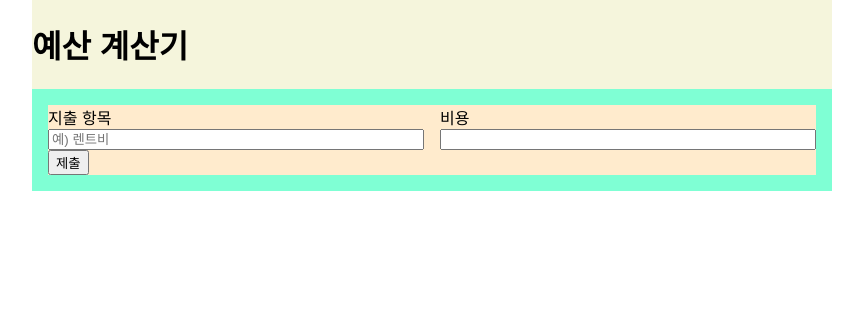
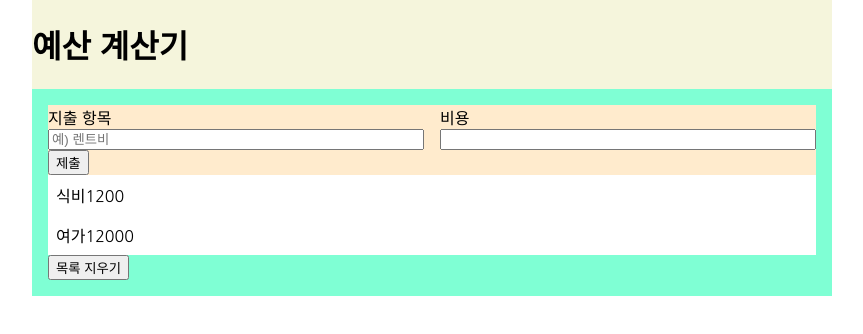
Before and after one commit to SJ70/Budget_Calculator, a React (Create React App) app: page / in a window 1280 px wide. Shown: the top 334 px of the page, without its empty margins (208-1071 px from the left). Built offline with nearby package versions, Linux system fonts and the light colour scheme.

Commit message:
feat: 예산 목록 표기 구현

```diff
--- a/src/App.tsx
+++ b/src/App.tsx
@@ -1,7 +1,7 @@
 import React from 'react';
 import './App.css';
 import Title from './components/Title';
-import BudgetsContainer from './components/BudgetsContainer';
+import BudgetsContainerEl from './components/BudgetsContainerEl';
 
 function App() {
   return (
@@ -9,7 +9,7 @@ function App() {
 
       <Title/>
 
-      <BudgetsContainer/>
+      <BudgetsContainerEl/>
 
       <footer>
       </footer>
--- /dev/null
+++ b/src/class/Budget.ts
@@ -0,0 +1,40 @@
+export interface IBudget {
+    title: string,
+    cost: number
+}
+
+export class Budget implements IBudget {
+
+    private static idValue: number = 0;
+
+    private _title: string;
+    private _cost: number;
+    private _id: number;
+
+    constructor(title: string, cost: number) {
+        this._title = title;
+        this._cost = cost;
+        this._id = Budget.idValue++;
+    }
+
+    get title(): string {
+        return this._title;
+    }
+
+    get cost(): number {
+        return this._cost;
+    }
+
+    get id(): number {
+        return this._id;
+    }
+
+    set title(title: string) {
+        this._title = title;
+    }
+
+    set cost(cost: number) {
+        this._cost = cost;
+    }
+
+}
--- /dev/null
+++ b/src/components/BudgetEl.css
@@ -0,0 +1,9 @@
+.budget-container {
+    padding: .5em;
+    background-color: white;
+}
+
+.budget-cost {
+    width: 50%;
+    text-align: right;
+}
--- /dev/null
+++ b/src/components/BudgetEl.tsx
@@ -0,0 +1,20 @@
+import React from 'react'
+import './BudgetEl.css';
+
+type BudgetProps = {
+    title: string
+    cost: number
+}
+
+const BudgetEl: React.FC<BudgetProps> = ({title, cost}) => {
+    return(
+        <div className='budget-container'>
+            <span className='budget-title'>{title}</span>
+            <span className='budget-cost'>{cost}</span>
+            {/* 수정 버튼 */}
+            {/* 삭제 버튼 */}
+        </div>
+    )
+}
+
+export default BudgetEl
--- a/src/components/BudgetsContainer.tsx
+++ /dev/null
@@ -1,13 +0,0 @@
-import React from 'react';
-import Inputs from './Inputs';
-import './BudgetsContainer.css';
-
-const BudgetsContainer: React.FC = () => {
-    return (
-        <div className='budgets-container'>
-            <Inputs></Inputs>
-        </div>
-    )
-}
-
-export default BudgetsContainer;
--- /dev/null
+++ b/src/components/BudgetsContainerEl.tsx
@@ -0,0 +1,20 @@
+import React from 'react';
+import InputsEl from './InputsEl';
+import BudgetsListEl from './BudgetsListEl';
+import './BudgetsContainerEl.css';
+import { Budget } from '../class/Budget';
+
+const budgets: Budget[] = [];
+budgets.push(new Budget('식비', 1200));
+budgets.push(new Budget('여가', 12000));
+
+const BudgetsContainerEl: React.FC = () => {
+    return (
+        <div className='budgets-container'>
+            <InputsEl></InputsEl>
+            <BudgetsListEl budgets={budgets}></BudgetsListEl>
+        </div>
+    )
+}
+
+export default BudgetsContainerEl;
--- /dev/null
+++ b/src/components/BudgetsListEl.css
@@ -0,0 +1,2 @@
+.budgets-list {
+}
--- /dev/null
+++ b/src/components/BudgetsListEl.tsx
@@ -0,0 +1,23 @@
+import React from 'react'
+import './BudgetsListEl.css';
+import { Budget } from '../class/Budget';
+import BudgetEl from './BudgetEl';
+
+type Budgets = {
+    budgets: Budget[]
+}
+
+const BudgetsListEl: React.FC<Budgets> = ({budgets}) => {
+    return(
+        <div>
+            <div className='budgets-list'>
+                {budgets.map(budget => (
+                    <BudgetEl title={budget.title} cost={budget.cost} key={budget.id}/>
+                ))}
+            </div>
+            <button type='reset'>목록 지우기</button>
+        </div>
+    )
+}
+
+export default BudgetsListEl;
--- a/src/components/Inputs.tsx
+++ b/src/components/InputsEl.tsx
@@ -1,7 +1,7 @@
 import React from 'react';
-import './Inputs.css';
+import './InputsEl.css';
 
-const Inputs: React.FC = () => {
+const InputsEl: React.FC = () => {
     return (
         <div className='inputs-container'>
             <div className='input-containers'>
@@ -19,4 +19,4 @@ const Inputs: React.FC = () => {
     )
 }
 
-export default Inputs;
+export default InputsEl;
```
Also changed, not shown: src/components/BudgetsContainerEl.css (renamed from src/components/BudgetsContainer.css), src/components/InputsEl.css (renamed from src/components/Inputs.css).
